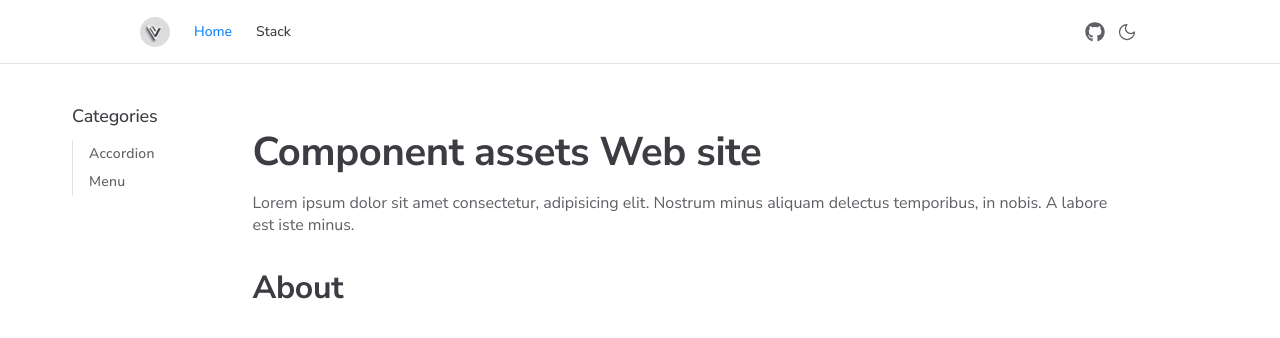
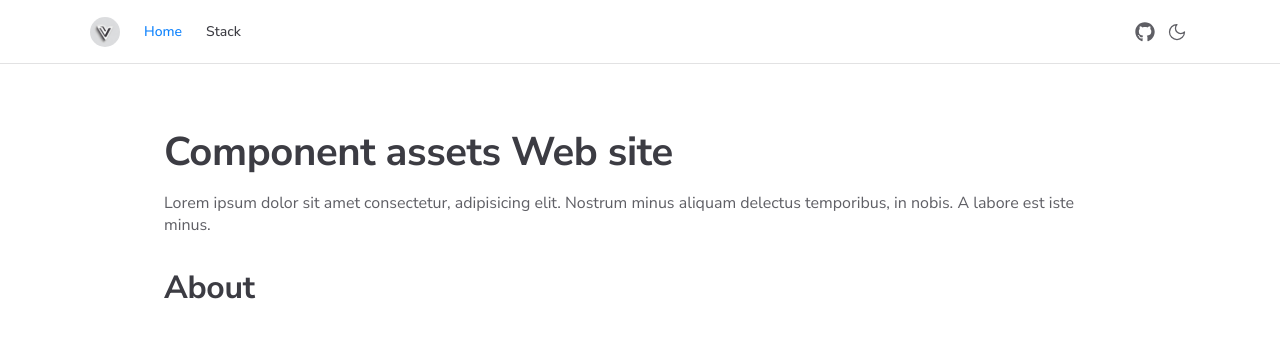
Before and after one commit to H-ymt/component-asset, a Next.js app: page / in a window 1280 px wide. Shown: the top 338 px of the page. Built offline with nearby package versions, Linux system fonts and the light colour scheme.

Commit message:
feat(layout): Adjusted layout

```diff
--- a/components/Container/index.module.scss
+++ b/components/Container/index.module.scss
@@ -7,7 +7,6 @@
 
   @include mq(md) {
     max-width: var(--container-width);
-    padding: 0 6%;
     margin-inline: inherit;
   }
 }
--- a/components/Header/index.module.scss
+++ b/components/Header/index.module.scss
@@ -13,7 +13,7 @@
   align-items: center;
   justify-content: space-between;
   width: 95%;
-  max-width: 1000px;
+  max-width: 1100px;
   margin-inline: auto;
 }
 
--- a/components/MainLayout/index.module.scss
+++ b/components/MainLayout/index.module.scss
@@ -8,5 +8,5 @@
 .main {
   width: 100%;
   padding-top: 32px;
-
+  margin: 0 auto;
 }
--- a/components/MainLayout/index.tsx
+++ b/components/MainLayout/index.tsx
@@ -1,4 +1,3 @@
-import Aside from "../Aside"
 import styels from "./index.module.scss"
 
 export default function MainLayout({
@@ -6,7 +5,6 @@ export default function MainLayout({
 }: { children: React.ReactNode }) {
   return (
     <div className={styels.layout}>
-      <Aside />
       <main className={styels.main}>{children}</main>
     </div>
   )
```
